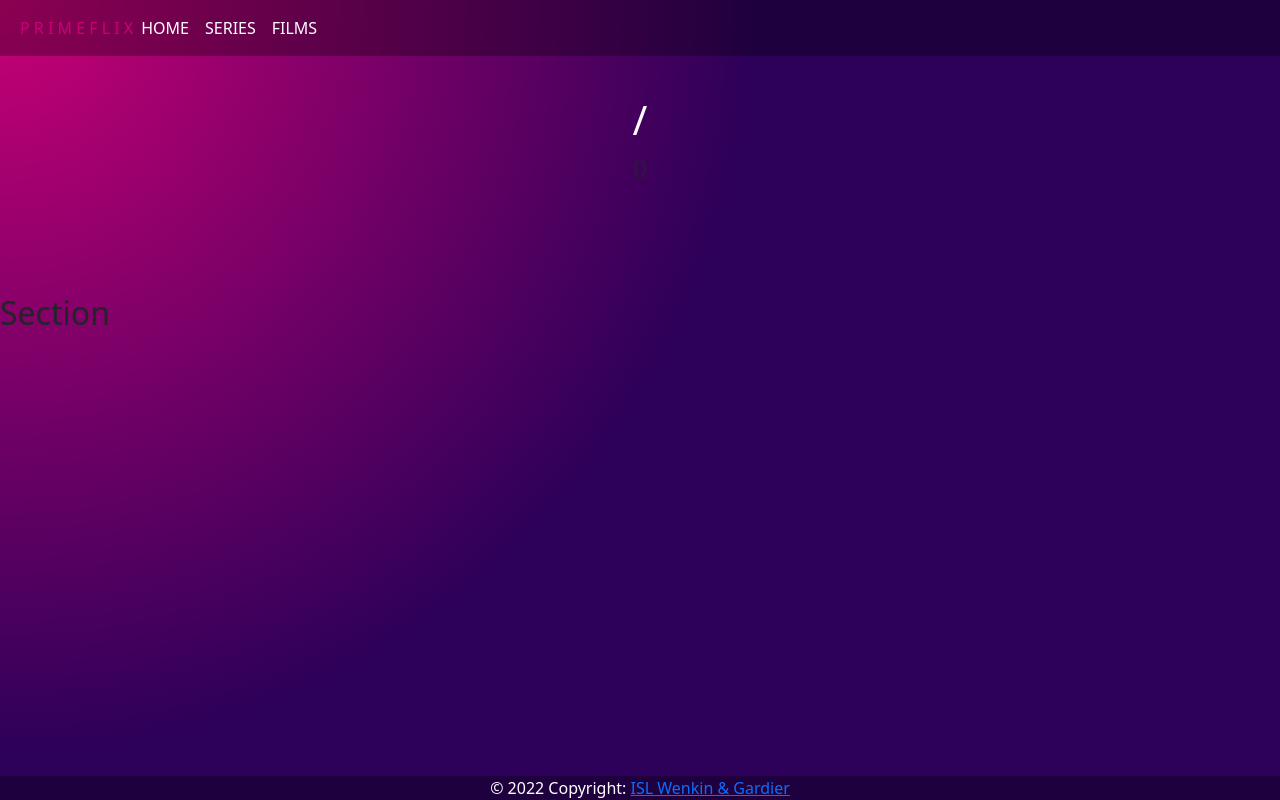
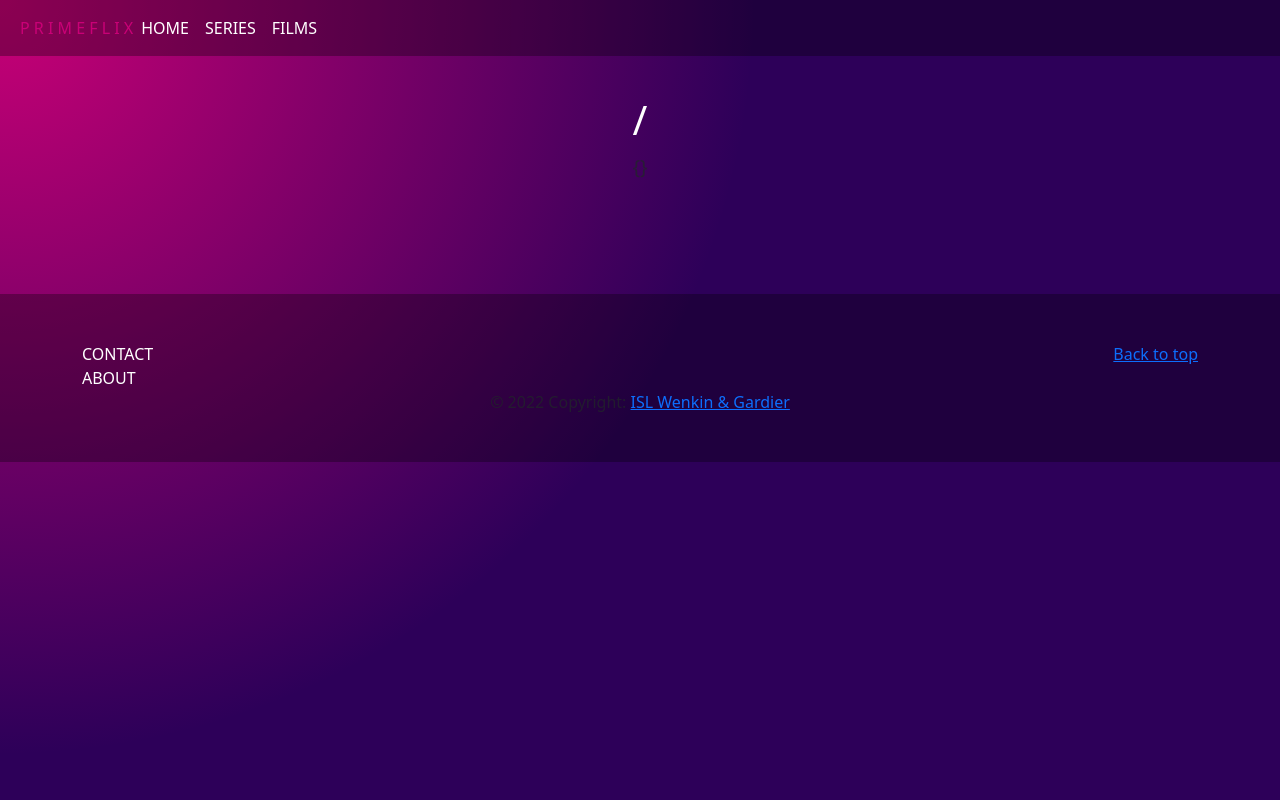
Before and after one commit to Neitsabeski/Primeflix_frontend, a Vue app in the folder primeflix/: page / in a window 1280 px wide. Built offline with nearby package versions, Linux system fonts and the light colour scheme.

Commit message:
adding style

```diff
--- a/primeflix/package.json
+++ b/primeflix/package.json
@@ -7,6 +7,7 @@
     "build": "vue-cli-service build"
   },
   "dependencies": {
+    "@popperjs/core": "^2.11.6",
     "bootstrap": "5.2.2",
     "core-js": "^3.8.3",
     "vue": "^3.2.13",
--- a/primeflix/src/assets/scss/app.scss
+++ b/primeflix/src/assets/scss/app.scss
@@ -54,3 +54,7 @@ nav, .nav-link, nav a, h1, footer {
 footer, nav {
     background-color: rgba(0, 0, 0, 0.3);
 }
+
+section {
+    color: white;
+}
--- a/primeflix/src/components/partials/FooterComponent.vue
+++ b/primeflix/src/components/partials/FooterComponent.vue
@@ -1,26 +1,15 @@
 <template>
-    <!--
     <footer class="text-muted py-5">
         <div class="container">
             <p class="float-end mb-1">
                 <a href="#">Back to top</a>
             </p>
-            <li class="nav-item">
-                <router-link class="nav-link" to="/contact">Contact</router-link>
-            </li>
-            <li class="nav-item">
-                <router-link class="nav-link" to="/about">About</router-link>
-            </li>
-            <p class="mb-1">Album example is &copy; Bootstrap, but please download and customize it for yourself!</p>
-            <p class="mb-0">New to Bootstrap? <a href="/">Visit the homepage</a> or read our <a href="/docs/5.2/getting-started/introduction/">getting started guide</a>.</p>
-        </div>
-    </footer>
-    -->
-
-    <footer class="text-center fixed-bottom">
-        <div class="text-center">
-            © 2022 Copyright:
-            <a href="https://www.isl.com/">ISL Wenkin & Gardier</a>
+            <router-link class="nav-link" to="/contact">Contact</router-link>
+            <router-link class="nav-link" to="/about">About</router-link>
+            <div class="text-center">
+                © 2022 Copyright:
+                <a href="https://www.isl.com/">ISL Wenkin & Gardier</a>
+            </div>
         </div>
     </footer>
 </template>
--- a/primeflix/src/main.js
+++ b/primeflix/src/main.js
@@ -3,6 +3,8 @@ import App from './App.vue'
 import router from './router'
 import store from './store'
 
+import "bootstrap/dist/js/bootstrap.js"
+
 import '../src/assets/scss/app.scss'
 
 createApp(App).use(store).use(router).mount('#app')
--- a/primeflix/src/views/HomeView.vue
+++ b/primeflix/src/views/HomeView.vue
@@ -1,11 +1,6 @@
 <template>
   <div class="home">
     <MainComp />
-    <div>
-      <section>
-        <h2>Section</h2>
-      </section>
-    </div>
   </div>
 </template>
 
```
Also changed, not shown: primeflix/src/components/nb.txt (added), 2 other files (tests, documents, lock files or other folders).
